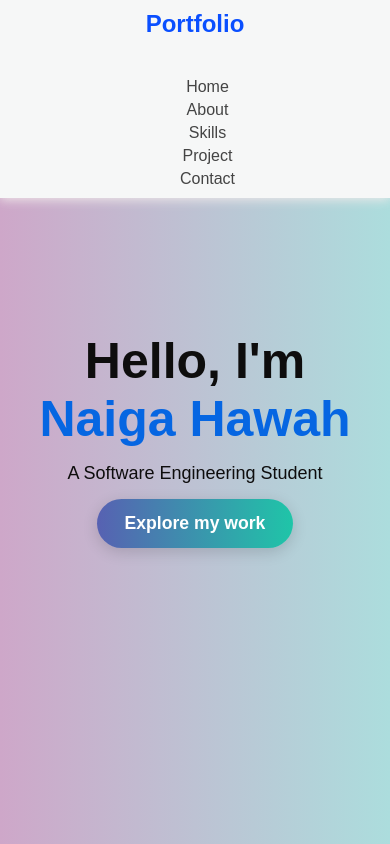
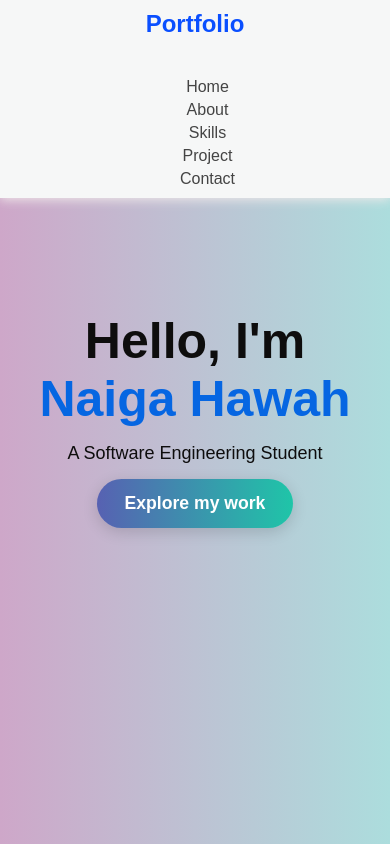
Before and after one commit to HawahNaiga/Web-work-1, a plain HTML site: page index.html in a window 390 px wide. Shown: the top 844 px of the page. Drawn offline with Linux system fonts and the light colour scheme.

Commit message:
Update pf1.css

```diff
--- a/pf1.css
+++ b/pf1.css
@@ -233,7 +233,7 @@ form button:hover {
     }
    .hero {
      padding: 80px 20px 0;
-     padding-top: 300px;
+     padding-top: 280px;
     }
 
    }
```
